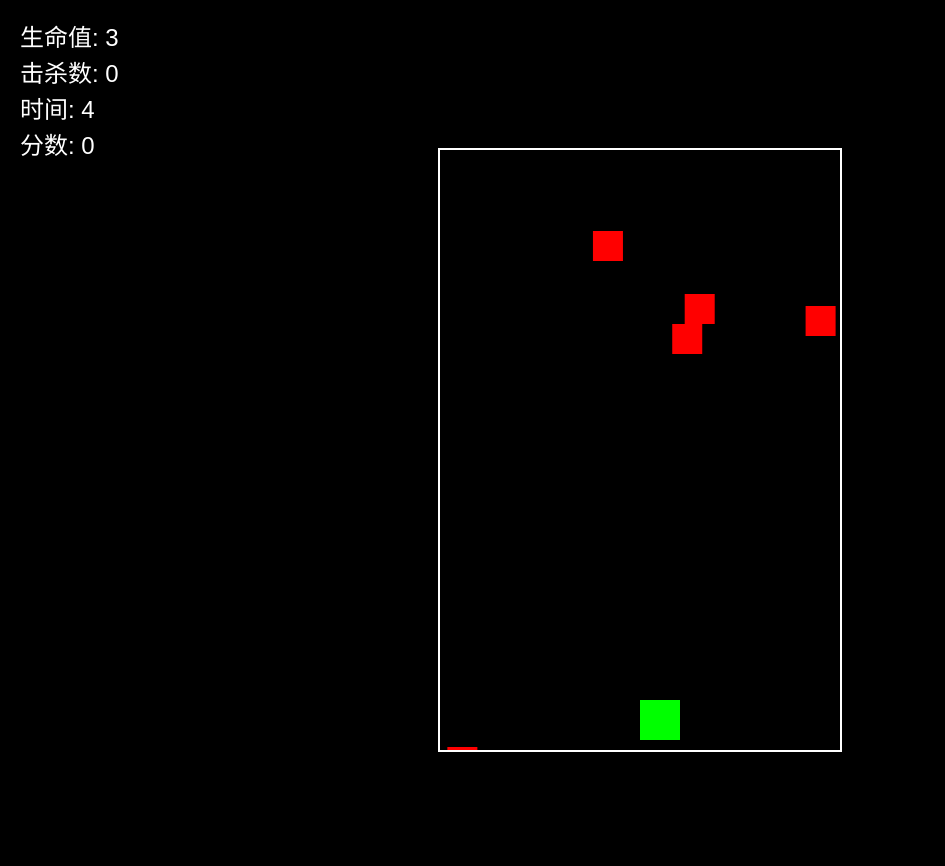
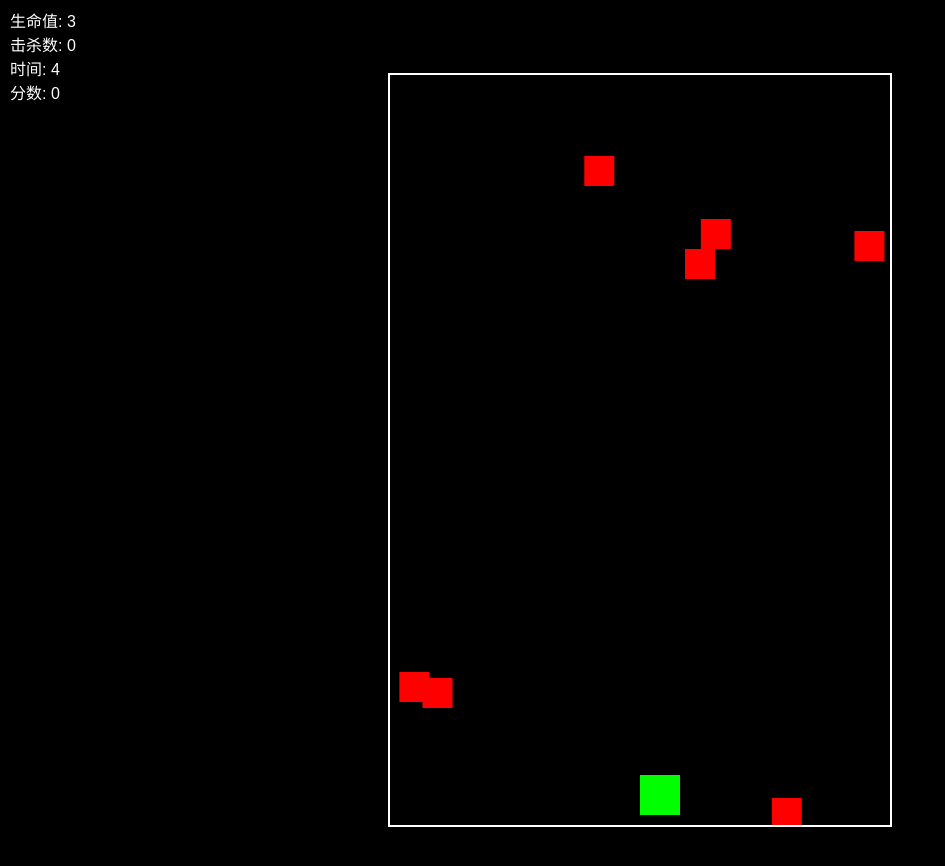
Before and after one commit to CrescentVelvet/crescentvelvet.github.io, a Jekyll site: the page built from _pages/game.html, in a window 1280 px wide. Shown: the top 866 px of the page, without its empty margins (0-945 px from the left). Built offline with Jekyll 4.4.1, drawn with Linux system fonts in a browser that asks for light colours.

Commit message:
加入手机端自适应半透明按钮与触摸时间

```diff
--- a/_pages/game.html
+++ b/_pages/game.html
@@ -7,7 +7,7 @@
 <html lang="zh-CN">
 <head>
     <meta charset="UTF-8">
-    <meta name="viewport" content="width=device-width, initial-scale=1.0">
+    <meta name="viewport" content="width=device-width, initial-scale=1.0, maximum-scale=1.0, user-scalable=no">
     <title>飞机大战小游戏</title>
     <style>
         body {
@@ -18,18 +18,46 @@
             align-items: center;
             min-height: 100vh;
             background-color: #000;
+            touch-action: none;
         }
         canvas {
             border: 2px solid #fff;
+            max-width: 100vw;
+            max-height: 100vh;
         }
         #gameInfo {
             position: fixed;
-            top: 20px;
-            left: 20px;
+            top: 10px;
+            left: 10px;
             color: #fff;
-            font-size: 24px;
+            font-size: 16px;
             font-family: Arial, sans-serif;
             line-height: 1.5;
+            z-index: 100;
+        }
+        #mobileControls {
+            position: fixed;
+            bottom: 20px;
+            left: 0;
+            right: 0;
+            display: flex;
+            justify-content: space-around;
+            align-items: center;
+            padding: 10px;
+        }
+        .control-btn {
+            background: rgba(255, 255, 255, 0.3);
+            border: none;
+            color: white;
+            padding: 20px;
+            border-radius: 50%;
+            width: 60px;
+            height: 60px;
+            display: flex;
+            justify-content: center;
+            align-items: center;
+            font-size: 24px;
+            touch-action: none;
         }
     </style>
 </head>
@@ -41,6 +69,11 @@
         <div>分数: <span id="score">0</span></div>
     </div>
     <canvas id="gameCanvas"></canvas>
+    <div id="mobileControls">
+        <button class="control-btn" id="leftBtn">←</button>
+        <button class="control-btn" id="fireBtn">🔥</button>
+        <button class="control-btn" id="rightBtn">→</button>
+    </div>
 
     <script>
         const canvas = document.getElementById('gameCanvas');
@@ -271,6 +304,82 @@
 
         // 开始游戏
         gameLoop();
+
+        // 检测是否为移动设备
+        const isMobile = /Android|webOS|iPhone|iPad|iPod|BlackBerry|IEMobile|Opera Mini/i.test(navigator.userAgent);
+
+        // 调整画布大小
+        function resizeCanvas() {
+            const maxWidth = window.innerWidth - 20;
+            const maxHeight = window.innerHeight - 150;
+            const ratio = 400 / 600;
+
+            let newWidth = maxWidth;
+            let newHeight = maxWidth / ratio;
+
+            if (newHeight > maxHeight) {
+                newHeight = maxHeight;
+                newWidth = maxHeight * ratio;
+            }
+
+            canvas.width = newWidth;
+            canvas.height = newHeight;
+
+            // 调整玩家位置
+            player.x = canvas.width / 2;
+            player.y = canvas.height - 50;
+        }
+
+        // 监听窗口大小变化
+        window.addEventListener('resize', resizeCanvas);
+        resizeCanvas();
+
+        // 移动设备控制
+        if (isMobile) {
+            const leftBtn = document.getElementById('leftBtn');
+            const rightBtn = document.getElementById('rightBtn');
+            const fireBtn = document.getElementById('fireBtn');
+
+            // 触摸控制
+            leftBtn.addEventListener('touchstart', (e) => {
+                e.preventDefault();
+                keys.ArrowLeft = true;
+            });
+            leftBtn.addEventListener('touchend', () => {
+                keys.ArrowLeft = false;
+            });
+
+            rightBtn.addEventListener('touchstart', (e) => {
+                e.preventDefault();
+                keys.ArrowRight = true;
+            });
+            rightBtn.addEventListener('touchend', () => {
+                keys.ArrowRight = false;
+            });
+
+            fireBtn.addEventListener('touchstart', (e) => {
+                e.preventDefault();
+                keys.Space = true;
+            });
+            fireBtn.addEventListener('touchend', () => {
+                keys.Space = false;
+            });
+
+            // 隐藏移动端双击缩放
+            document.documentElement.addEventListener('touchstart', (e) => {
+                if (e.touches.length > 1) {
+                    e.preventDefault();
+                }
+            }, { passive: false });
+
+            // 禁止页面滚动
+            document.body.addEventListener('touchmove', (e) => {
+                e.preventDefault();
+            }, { passive: false });
+        } else {
+            // 在非移动设备上隐藏控制按钮
+            document.getElementById('mobileControls').style.display = 'none';
+        }
     </script>
 </body>
 </html>
```
